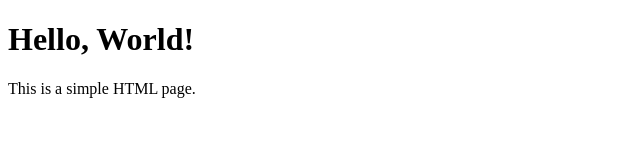
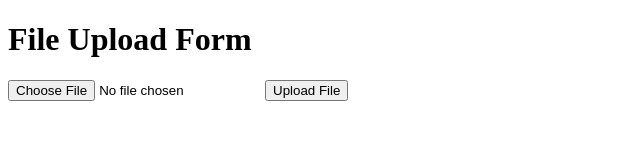
Before and after one commit to salscodess/Text-To-Video, a plain HTML site: page index.html in a window 1280 px wide. Shown: the whole page, without its empty margins (0-640 px from the left). Drawn offline with Linux system fonts and the light colour scheme.

Commit message:
Update index.html

```diff
--- a/index.html
+++ b/index.html
@@ -1,15 +1,15 @@
 <!DOCTYPE html>
 <html lang="en">
 <head>
-    <meta charset="UTF-8">
-    <meta name="viewport" content="width=device-width, initial-scale=1.0">
-    <title>Your Simple HTML Page</title>
+  <meta charset="UTF-8">
+  <meta name="viewport" content="width=device-width, initial-scale=1.0">
+  <title>File Upload Form</title>
 </head>
 <body>
-
-    <h1>Hello, World!</h1>
-
-    <p>This is a simple HTML page.</p>
-
+  <h1>File Upload Form</h1>
+  <form action="/upload" method="post" enctype="multipart/form-data">
+    <input type="file" name="file" accept=".txt, .pdf, .doc">
+    <button type="submit">Upload File</button>
+  </form>
 </body>
 </html>
```
